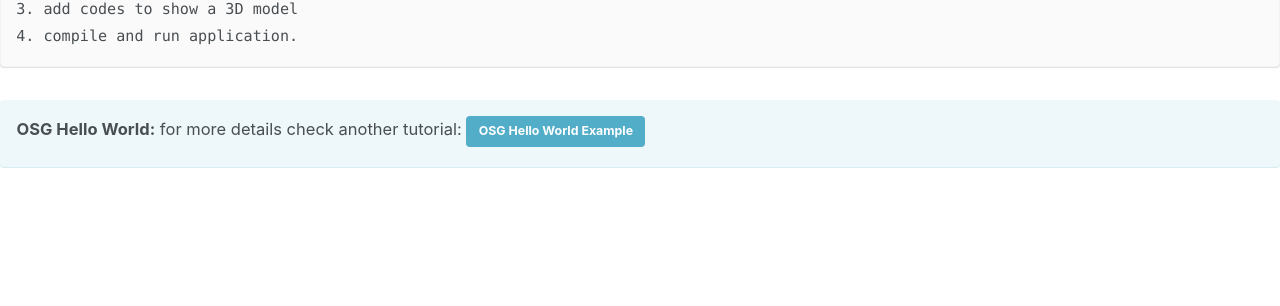
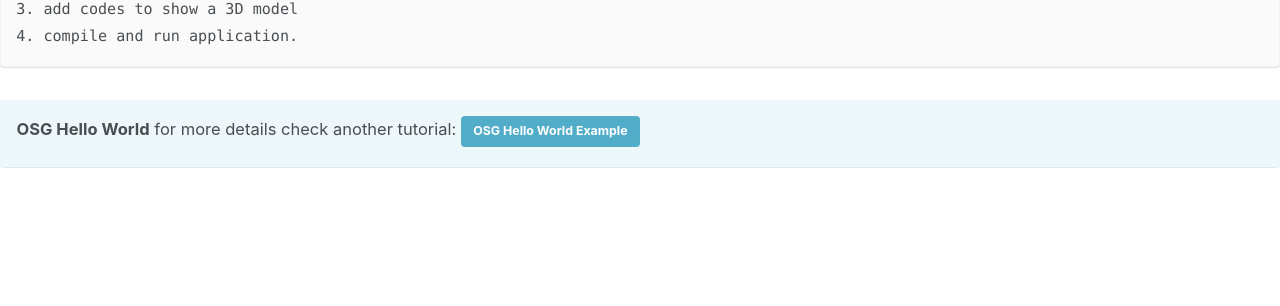
Before and after one commit to element207/element207.github.io, a Jekyll site: the page built from _posts/2017-08-14-OSG-VS2015-TroubleShooting.md, in a window 1280 px wide. Shown: the part 334-640 px from the top of the page. Built offline with Jekyll 4.4.1, drawn with Linux system fonts in a browser that asks for light colours; our own code applies the rules of GitHub Pages for plain Markdown files.

```diff
--- a/_posts/2017-08-14-OSG-VS2015-TroubleShooting.md
+++ b/_posts/2017-08-14-OSG-VS2015-TroubleShooting.md
@@ -27,6 +27,6 @@ It should look like following steps:
 4. compile and run application.
 {% endhighlight %}
 
-**OSG Hello World:**
+**OSG Hello World**
 for more details check another tutorial: [OSG Hello World Example]({{ site.baseurl }}{% post_url 2017-08-10-my-first-blog %}){: .btn .btn--info}
 {: .notice--info}
```
